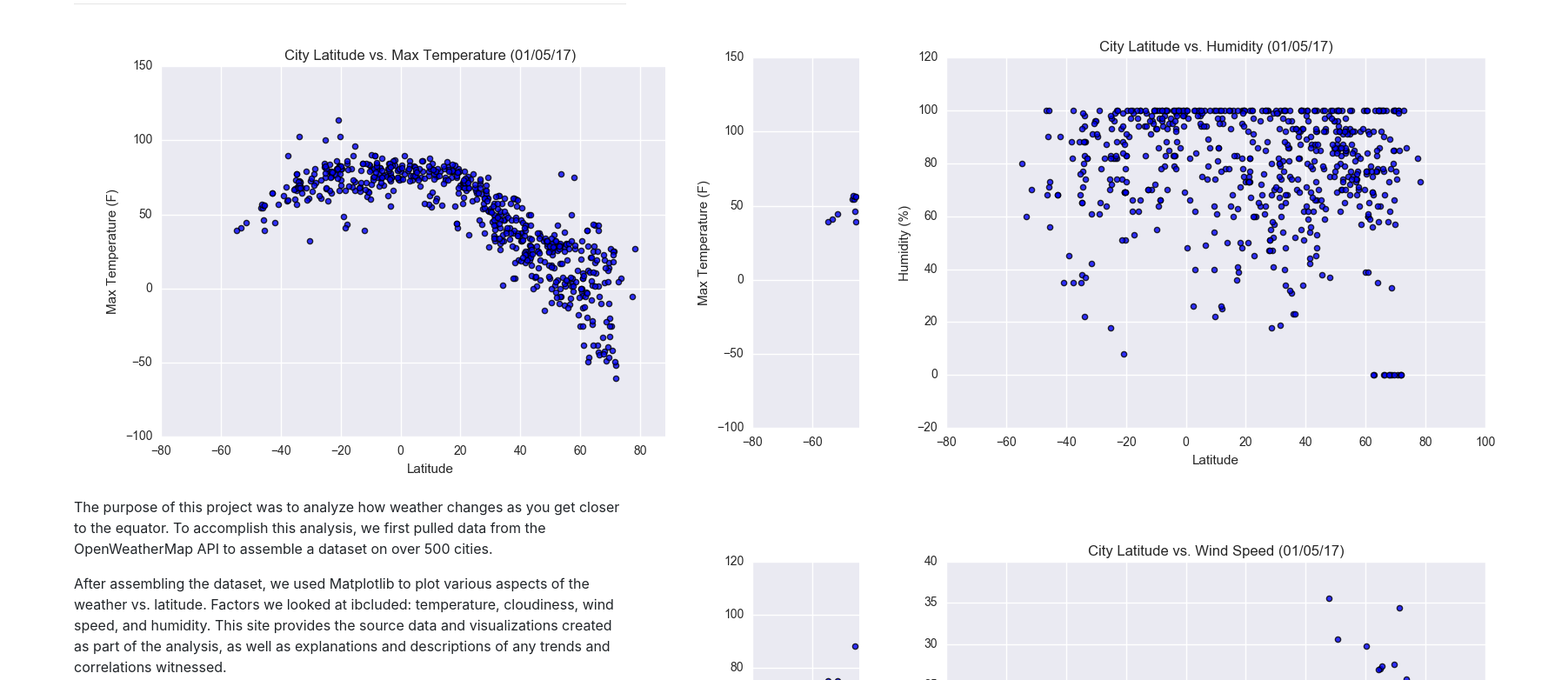
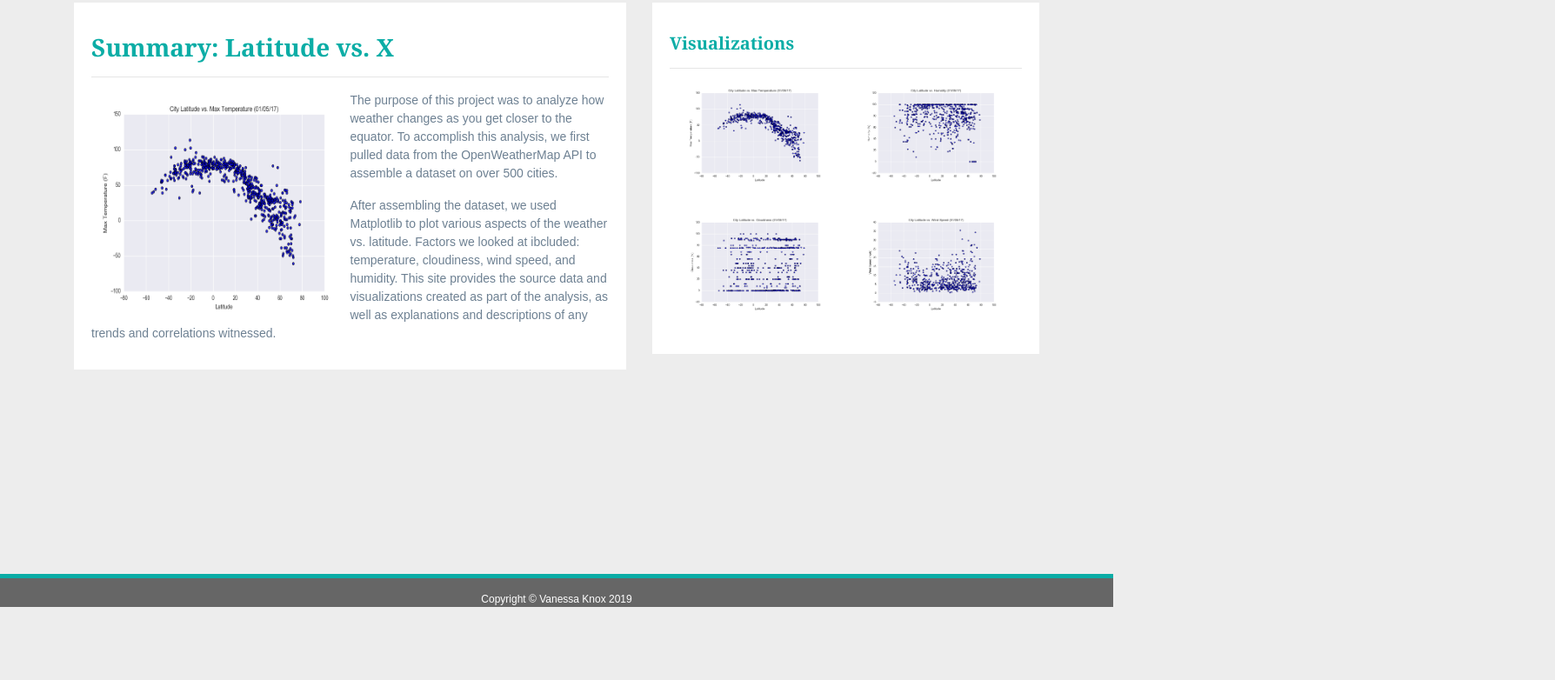
Before and after one commit to VanessaKnox/Web-Design-Challenge, a plain HTML site: page WebVisualizations/Pages/index.html in a window 1280 px wide. Shown: the part 102-884 px from the top of the page at 87% size, 1788 px wide, since content can reach past the window. After the commit the page ends 800 px from the top, so only its background shows below. Drawn offline with nearby package versions, Linux system fonts and the light colour scheme; files whose address does not match are found by name.

Commit message:
style changes III

```diff
--- a/WebVisualizations/Pages/style.css
+++ b/WebVisualizations/Pages/style.css
@@ -1,136 +1,126 @@
-<html lang="en">
 
-<head>
-    <!--<style>
-      img{ width: auto;
-            height: auto;
-            max-width: 100%;
-            max-height: 100%;}
-    </style>-->
-  <meta charset="UTF-8">
-  <meta http-equiv="X-UA-Compatible" content="IE=edge">
-  <meta name="viewport" content="width=device-width, initial-scale=1">
-  <title>Web Visualization Dashboard </title>
-  <link rel="stylesheet" href="https://maxcdn.bootstrapcdn.com/bootstrap/4.3.1/css/bootstrap.min.css">
-    <!--CSS Link-->
-  <link rel="stylesheet" type="text/css" href="style.css">
-</head>
-<body>
-    <!-- Navigation Section -->
+body{
+  background-color: #EDEDED;
+}
+/* Navbar */
+.navbar{
+  max-height: 45px;
+}
+.navigation .navbar-brand{
+  color: white;
+  margin-left: 30px;
+  padding: inherit;
+  font-weight: bold;
+  background-color: #0BADA6;
+  font-family: Georgia, 'Times New Roman', Times, serif;
+}
+.navbar{
+  background-color: white;
+  font-size: 14px;
+}
+.active, .dropdown-menu .dropdown-item:active a:hover{
+  background-color:#E7E7E7!important;
+}
+.dropdown-item{
+  color: #6D8092 !important;
+}
+.dropdown .dropdown-menu .dropdown-item:active, .dropdown .dropdown-menu .dropdown-item:hover{
+  background-color:#E7E7E7 !important;
+}
+a{
+  color: #6D8092;
+  font-size: 14px;
+}
+.nav-link:hover{
+  background-color:#E7E7E7 !important;
+ }
 
+.navbar-brand:hover{
+color: rgb(175, 175, 175) !important;
+}
+/* Images */
+img{
+  width:100% !important;
+  height:100% !important;
+}
+.active, .panel:hover{
+  border-color:#0BADA6;
+  border-style: solid;
 
-    <div class="navigation">
-      <nav class="navbar navbar-expand-md navbar-light">
+}
+.vizualization{
+  width:50% !important;
+  height:50% !important;
+}
 
-        <a class="navbar-brand" style="background-color: #0BADA6;" href="index.html">Latitude</a>
+/* Title Class  */
+.title{
+  color: #0BADA6;
+  font-family: Georgia, 'Times New Roman', Times, serif;
+  font-weight: bolder;
+  padding-top: 25px;
+}
+/* Paragraph Element */
+p{
+color: #6D8092;
+font-family: Arial, Helvetica, sans-serif;
+font-size: 14px;
+}
+/* Box Class */
+.box {
+  margin-top: 60px;
+  margin-bottom: 62px;
+  padding: 10px 20px 15px;
+  color:black;
+  background-color: white;
 
+}
+/* Table */
+.table{
+  font-size: 14px;
+  border-top-color: white !important;
+}
+/* Footer */
+footer{
+background-color: #666666;
+border-top-style: solid;
+border-top-width: 5px;
+border-top-color: #0BADA6;
+color: white;
+min-height: 30px;
+font-family: Arial, Helvetica, sans-serif;
+font-size: 12px;
+text-align: center;
+position: fixed;
+left: 0;
+bottom: 0;
+width: 100%;
+padding-top: 15px;
+}
+/* Media Queries */
+@media(max-width: 992px){
+.navbar-expand-lg{
+background-color: #0BADA6 !important;
+}
+.navbar{
+  max-height: none;
+  padding: inherit;
+}
+.navbar div{
+  margin: inherit;
+  background-color: white;
+}
+.navbar-brand{
+  padding: 10px !important;
+}
 
-        <!-- Collapse button -->
-        <button class="navbar-toggler  border border-white" type="button" data-toggle="collapse" data-target="#navbarNavDropdown"
-          aria-controls="navbarNavDropdown" aria-expanded="false" aria-label="Toggle navigation">
-          <span class="navbar-toggler-icon"></span>
-        </button>
-        <!-- Drop down -->
-        <div class="collapse navbar-collapse" id="navbarNavDropdown">
-          <ul class="navbar-nav ml-auto">
-            <li class="nav-item dropdown">
-              <a class="nav-link dropdown-toggle" href="#" id="navbarDropdownMenuLink" data-toggle="dropdown"
-                aria-haspopup="true" aria-expanded="false">
-                Plots
-              </a>
-              <div class="dropdown-menu" aria-labelledby="navbarDropdownMenuLink">
-                <a class="dropdown-item" href="temperature.html">Max Temperature</a>
-                <a class="dropdown-item" href="humidity.html">Humidity</a>
-                <a class="dropdown-item" href="cloudiness.html">Cloudiness</a>
-                <a class="dropdown-item" href="wind_speed.html">Wind Speed</a>
-              </div>
-            </li>
-            <li class="nav-item">
-              <a class="nav-link" href="comparisons.html">Comparison</a>
-            </li>
-            <li class="nav-item">
-              <a class="nav-link" href="data.html">Data</a>
-            </li>
+button{
+  margin-right: 30px;
+}
+button:focus {
 
-          </ul>
+  outline: 1px dotted;
+  outline: 5px auto -webkit-focusring-color;
 
-        </div>
-      </nav>
-    </div>
-
-
-    <!-- Content Section -->
-    <div class="container">
-      <div class="row">
-        <div class="col-lg-7 col-md-12">
-          <!-- Left box  -->
-          <div class="box">
-            <h3 class="title">Summary: Latitude vs. X</h3>
-            <hr>
-            <img src="../Resources/assets/images/LatVsTemp.png" class="vizualization rounded float-left" alt="Max Temperature Graph">
-            <p>The purpose of this project was to analyze how weather changes as you get closer to the equator. To
-              accomplish this analysis, we first pulled data from the OpenWeatherMap API to assemble a dataset on over
-              500 cities.</p>
-            <p>After assembling the dataset, we used Matplotlib to plot various aspects of the weather vs. latitude.
-              Factors we looked at ibcluded: temperature, cloudiness, wind speed, and humidity. This site provides the
-              source data and visualizations created as part of the analysis, as well as explanations and descriptions of
-              any trends and correlations witnessed.</p>
-          </div>
-        </div>
-        <div class="col-lg-5 col-md-12">
-          <!-- Right Box -->
-          <div class="box">
-            <h5 class="title">Visualizations</h5>
-            <hr>
-
-
-            <div class="container">
-              <div class="row" style="padding-bottom: 30px;">
-                <div class="col-6">
-                  <a href="temperature.html">
-                    <img class="panel" src="../Resources/assets/images/LatVsTemp.png" alt="Max Temperature Image">
-                  </a>
-                </div>
-                <div class="col-6">
-                  <a href="humidity.html">
-                    <img class="panel" src="../Resources/assets/images/LatVsHumidity.png" alt="Humidity Graph">
-                  </a>
-                </div>
-              </div>
-
-              <div class="row" style="padding-bottom: 30px;">
-                <div class="col-6">
-                  <a href="cloudiness.html">
-                    <img class="panel" src="../Resources/assets/images/LatVsCloud.png" alt="Cloudiness Graph">
-                  </a>
-                </div>
-                <div class="col-6">
-                  <a href="wind_speed.html">
-                    <img class="panel" src="../Resources/assets/images/LatVsWind.png" alt="Wind Speed Graph">
-                  </a>
-                </div>
-
-
-              </div>
-            </div>
-
-
-          </div>
-        </div>
-      </div>
-    </div>
-    <!-- Footer Section -->
-    <footer>
-      <div class="footer">Copyright &copy; Vanessa Knox 2019 </div>
-    </footer>
-
-    <!-- Bootstrap JS -->
-    <script src="https://code.jquery.com/jquery-3.2.1.slim.min.js" integrity="sha384-KJ3o2DKtIkvYIK3UENzmM7KCkRr/rE9/Qpg6aAZGJwFDMVNA/GpGFF93hXpG5KkN"
-      crossorigin="anonymous"></script>
-      crossorigin="anonymous"></script>
-    <script src="https://maxcdn.bootstrapcdn.com/bootstrap/4.0.0/js/bootstrap.min.js" integrity="sha384-JZR6Spejh4U02d8jOt6vLEHfe/JQGiRRSQQxSfFWpi1MquVdAyjUar5+76PVCmYl"
-      crossorigin="anonymous"></script>
-
-</body>
-
-</html>
+  }
+}
```
